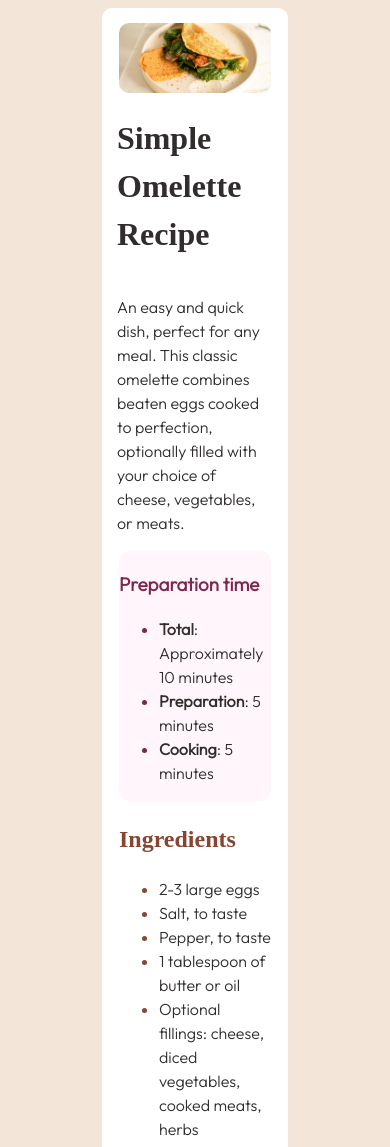
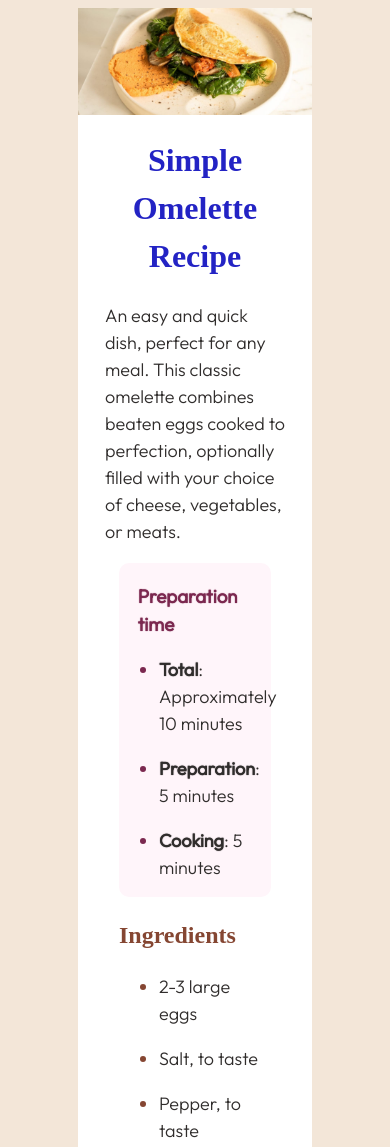
Before and after one commit to FeoLED/Recipe-Page-Challenge, a plain HTML site: page index.html in a window 390 px wide. Shown: the top 1147 px of the page. Drawn offline with Linux system fonts and the light colour scheme; a web font is replaced by a local one.

Commit message:
added mobile style

```diff
--- a/styles.css
+++ b/styles.css
@@ -47,9 +47,12 @@ h2{
 h3{
     color:hsl(332, 51%, 32%);
     font-weight: 900;
+    padding: 0 1em;
+    text-shadow: 0px 0px 1px hsl(332, 51%, 32%);
 }
 strong{
     font-weight: 900;
+    text-shadow: 0px 0px 1px;
 }
 .timeContainer{
     background-color:hsl(330, 100%, 98%);
@@ -57,7 +60,7 @@ strong{
     border-radius: 10px;
 }
 .timeContainer li::marker{
-    color:hsl(332, 51%, 32%);;
+    color:hsl(332, 51%, 32%);
 }
 .ingredientsDiv li::marker{
     color:hsl(14, 45%, 36%);
@@ -89,3 +92,34 @@ strong{
 .ingredientsDiv, .instructionsDiv, .nutritionDiv{
     width:calc(1vw*39);
 }
+.description{
+    margin-top: auto;
+}
+@media screen and (max-width:800px) {
+    .main{
+        width:calc(1vw*60);
+        padding: 0;
+        padding-bottom: 1em;
+    }
+    .picture{
+        width:calc(1vw*60);
+        border-radius: 0px;
+    }
+    h1{
+        text-align: center;
+        color:rgb(35, 35, 196);
+        padding-left:1.5em;
+        padding-right: 1.5em;
+
+    }
+    .ingredientsDiv, .instructionsDiv, .nutritionDiv, .description{
+        padding-left:1.5em;
+        padding-right: 1.5em;
+    }
+    p,li{
+        font-size: 18px;
+    }
+    li{
+        margin-top:1em;
+    }
+}
```
